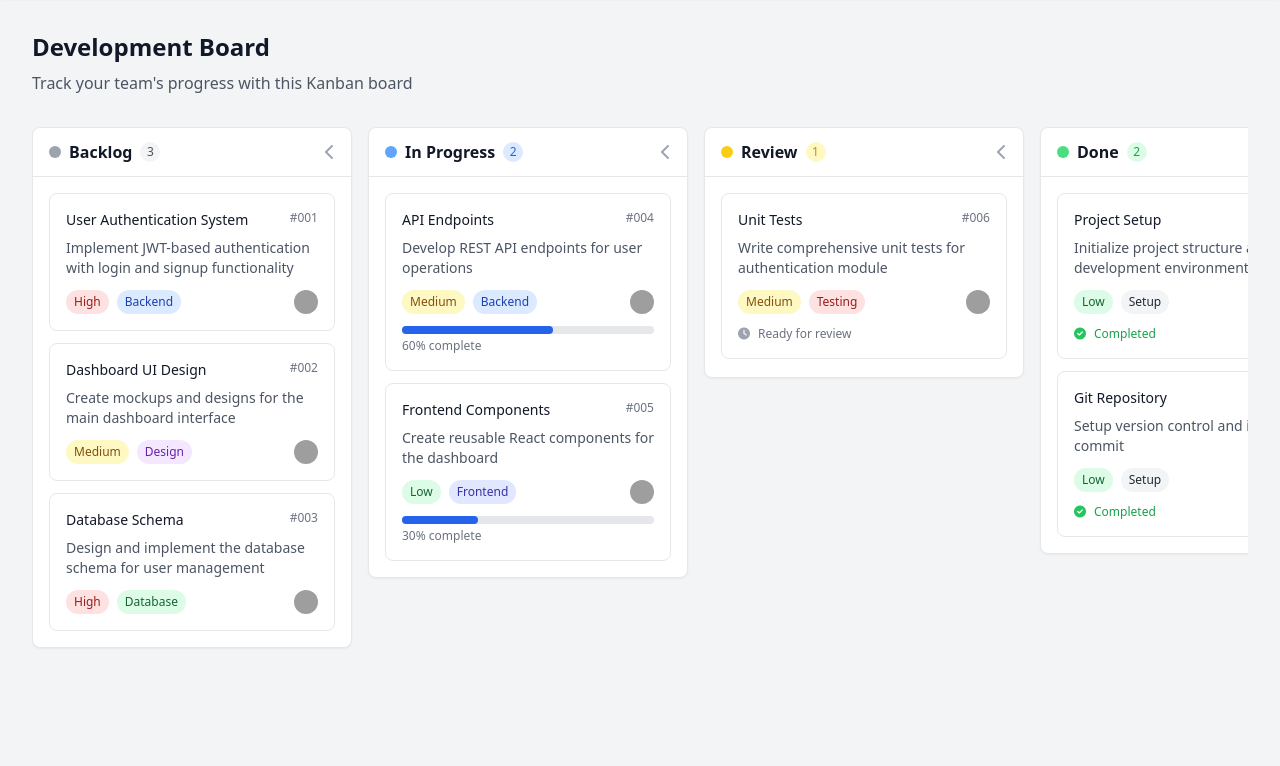
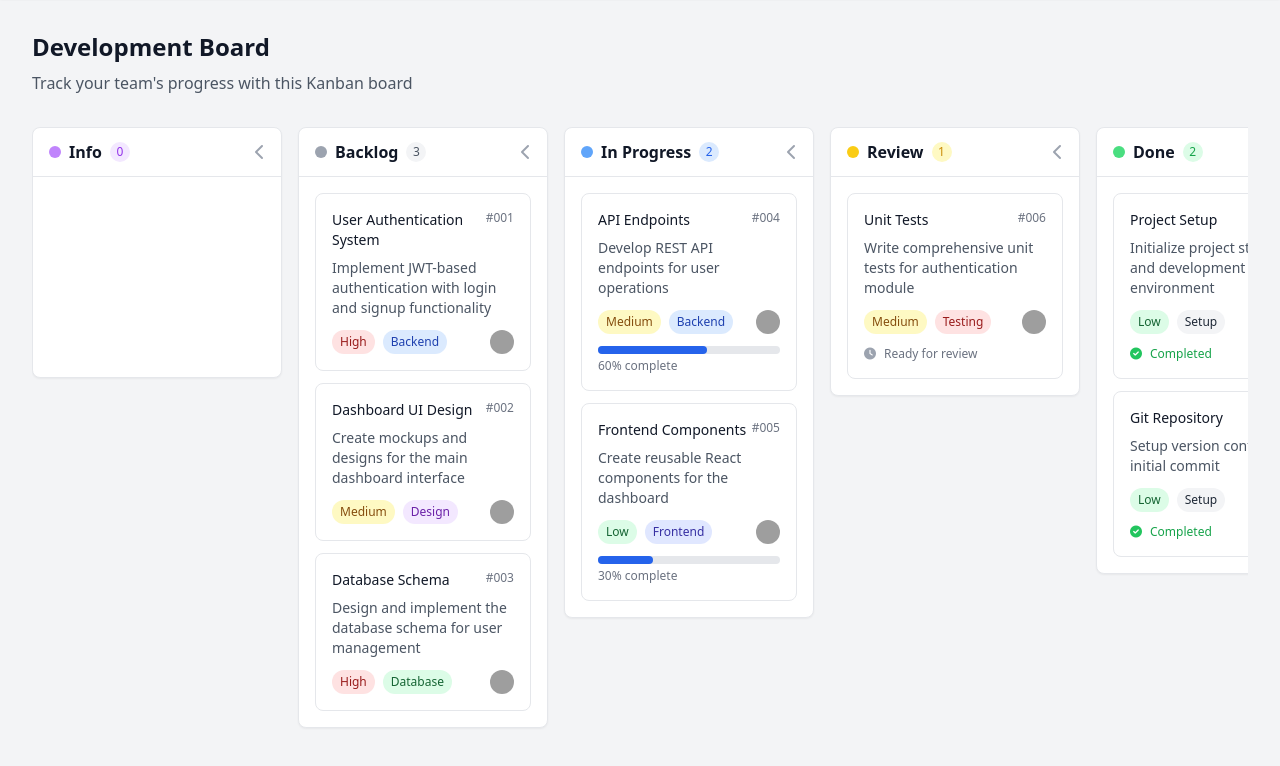
Before and after one commit to super3/dashban, a plain HTML site: page index.html in a window 1280 px wide. Shown: the part 74-840 px from the top of the page. Before the commit the page ends 800 px from the top, so only its background shows below. Drawn offline with nearby package versions, Linux system fonts and the light colour scheme; grey boxes are pictures that could not be loaded.

Commit message:
Dynamic Horizontal Control

```diff
--- a/index.html
+++ b/index.html
@@ -19,9 +19,11 @@
             box-shadow: 0 10px 25px rgba(0, 0, 0, 0.3);
         }
         .column-collapsed {
+            flex: 0 0 48px !important;
             width: 48px !important;
             min-width: 48px !important;
-            transition: width 0.3s ease;
+            max-width: 48px !important;
+            transition: all 0.3s ease;
         }
         .column-collapsed .column-content {
             display: none;
@@ -36,7 +38,8 @@
         .column-collapsed .bg-blue-100,
         .column-collapsed .bg-yellow-100,
         .column-collapsed .bg-green-100,
-        .column-collapsed .bg-orange-100 {
+        .column-collapsed .bg-orange-100,
+        .column-collapsed .bg-purple-100 {
             font-size: 10px !important;
             padding: 0 !important;
             width: 20px !important;
@@ -85,14 +88,16 @@
             transform: translateX(-3px);
         }
         .column-expanded {
-            width: 320px !important;
-            transition: width 0.3s ease;
+            flex: 1 1 0% !important;
+            min-width: 250px !important;
+            transition: all 0.3s ease;
         }
         .column-header .bg-gray-100,
         .column-header .bg-blue-100,
         .column-header .bg-yellow-100,
         .column-header .bg-green-100,
-        .column-header .bg-orange-100 {
+        .column-header .bg-orange-100,
+        .column-header .bg-purple-100 {
             padding: 0 !important;
             width: 20px !important;
             height: 20px !important;
@@ -144,8 +149,29 @@
 
         <!-- Kanban Board -->
         <div class="flex space-x-4 overflow-x-auto pb-4">
+            <!-- Info Column -->
+            <div class="flex-1 column-expanded" data-column="info">
+                <div class="bg-white rounded-lg shadow-sm border border-gray-200">
+                    <div class="px-4 py-3 border-b border-gray-200 column-header">
+                        <div class="flex items-center justify-between">
+                            <div class="flex items-center space-x-2">
+                                <div class="w-3 h-3 bg-purple-400 rounded-full"></div>
+                                <h3 class="font-semibold text-gray-900 column-title">Info</h3>
+                                <span class="bg-purple-100 text-purple-600 text-xs px-2 py-1 rounded-full font-medium">0</span>
+                            </div>
+                            <button class="text-gray-400 hover:text-gray-600 column-collapse-btn" data-column="info">
+                                <i class="fas fa-chevron-left"></i>
+                            </button>
+                        </div>
+                    </div>
+                    <div id="info" class="p-4 space-y-3 min-h-[200px] column-content">
+                        <!-- Empty column ready for tasks -->
+                    </div>
+                </div>
+            </div>
+
             <!-- Backlog Column -->
-            <div class="flex-shrink-0 w-80 column-expanded" data-column="backlog">
+            <div class="flex-1 column-expanded" data-column="backlog">
                 <div class="bg-white rounded-lg shadow-sm border border-gray-200">
                     <div class="px-4 py-3 border-b border-gray-200 column-header">
                         <div class="flex items-center justify-between">
@@ -210,7 +236,7 @@
             </div>
 
             <!-- In Progress Column -->
-            <div class="flex-shrink-0 w-80 column-expanded" data-column="inprogress">
+            <div class="flex-1 column-expanded" data-column="inprogress">
                 <div class="bg-white rounded-lg shadow-sm border border-gray-200">
                     <div class="px-4 py-3 border-b border-gray-200 column-header">
                         <div class="flex items-center justify-between">
@@ -267,7 +293,7 @@
             </div>
 
             <!-- Review Column -->
-            <div class="flex-shrink-0 w-80 column-expanded" data-column="review">
+            <div class="flex-1 column-expanded" data-column="review">
                 <div class="bg-white rounded-lg shadow-sm border border-gray-200">
                     <div class="px-4 py-3 border-b border-gray-200 column-header">
                         <div class="flex items-center justify-between">
@@ -305,7 +331,7 @@
             </div>
 
             <!-- Done Column -->
-            <div class="flex-shrink-0 w-80 column-expanded" data-column="done">
+            <div class="flex-1 column-expanded" data-column="done">
                 <div class="bg-white rounded-lg shadow-sm border border-gray-200">
                     <div class="px-4 py-3 border-b border-gray-200 column-header">
                         <div class="flex items-center justify-between">
--- a/script.js
+++ b/script.js
@@ -1,7 +1,7 @@
 // Kanban Board JavaScript
 document.addEventListener('DOMContentLoaded', function() {
     // Initialize sortable lists for each column
-    const columns = ['backlog', 'inprogress', 'review', 'done'];
+    const columns = ['info', 'backlog', 'inprogress', 'review', 'done'];
 
     columns.forEach(columnId => {
         new Sortable(document.getElementById(columnId), {
```
